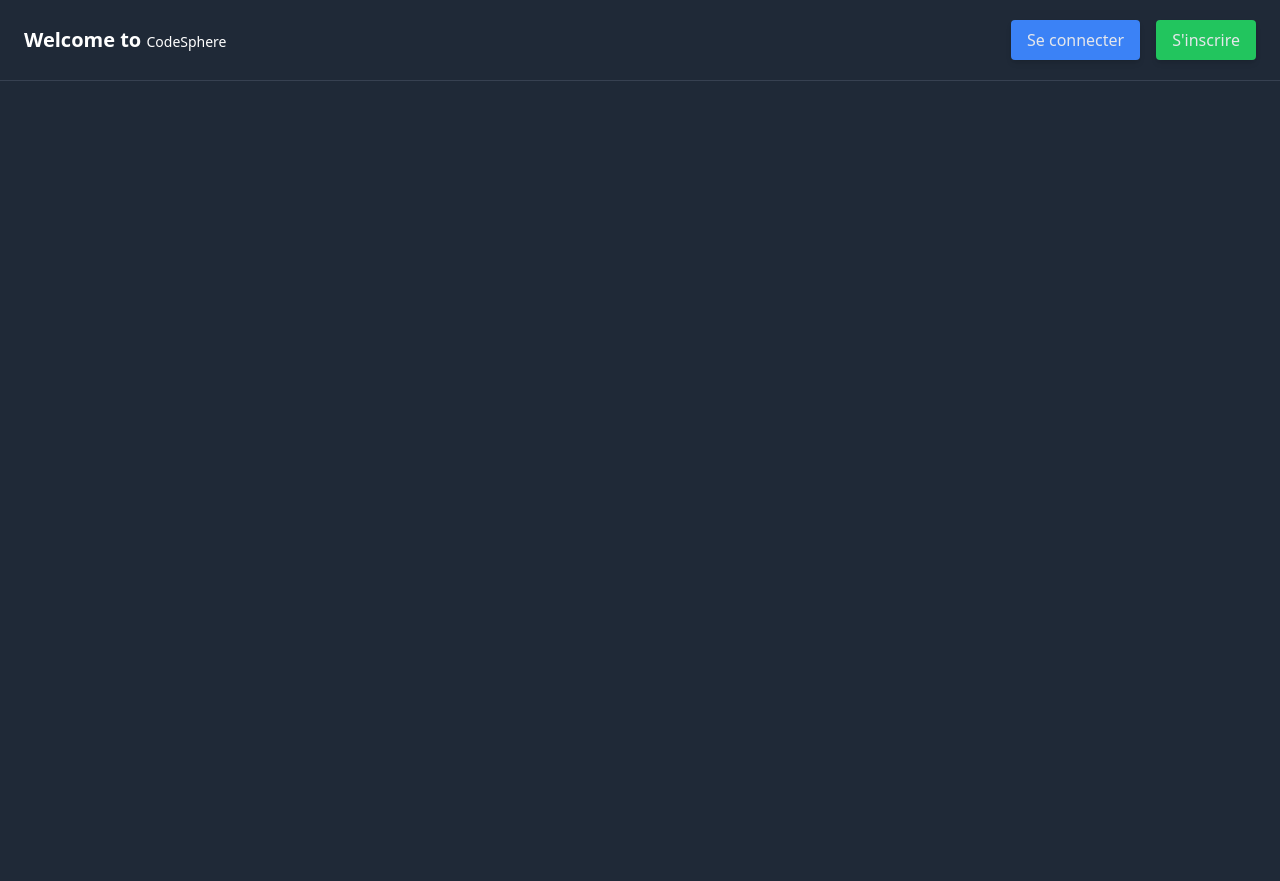
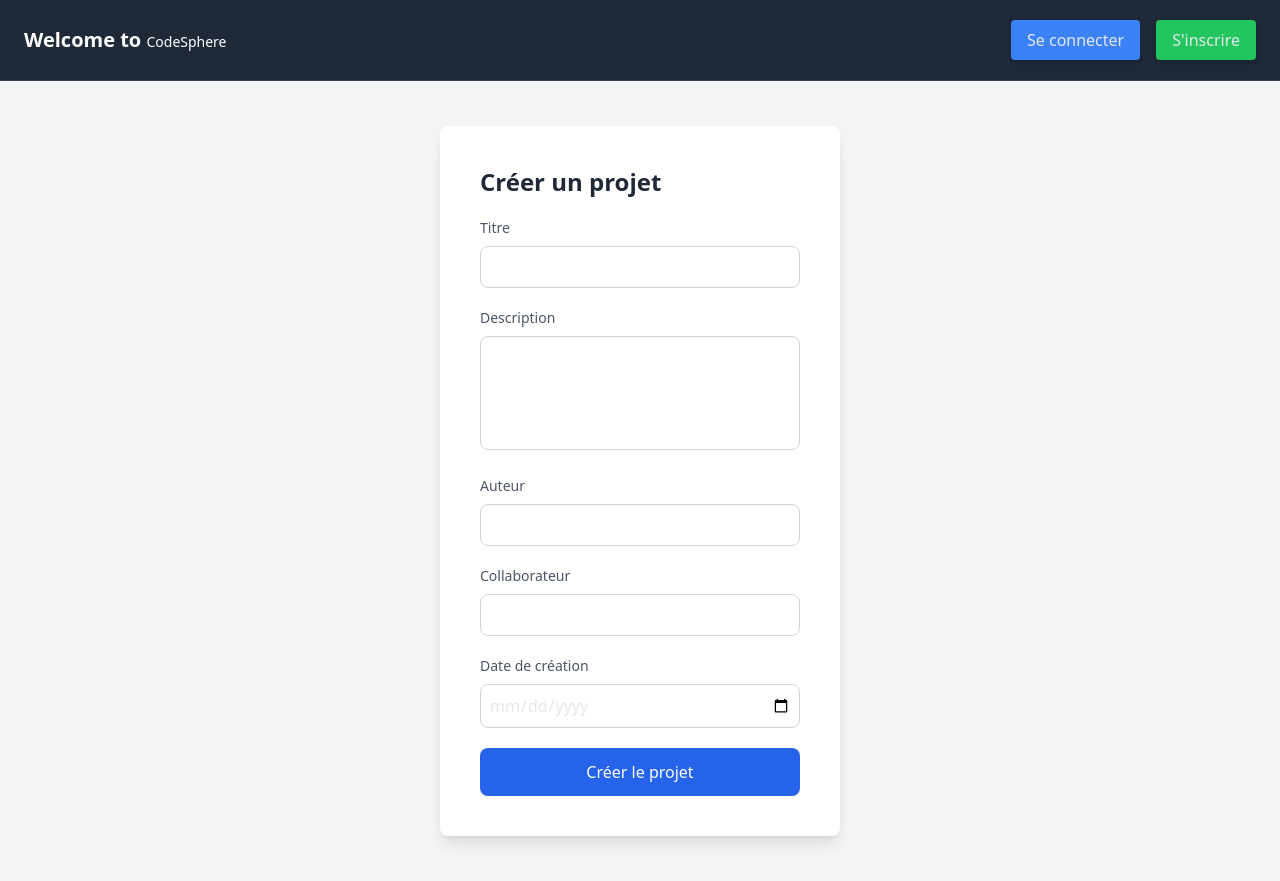
Before and after one commit to danou294/CodeSphere, a React (Vite) app: page /create-project in a window 1280 px wide. Built offline with nearby package versions, Linux system fonts and the light colour scheme; no server answers.

Commit message:
gestion_project_beginning

```diff
--- a/src/App.jsx
+++ b/src/App.jsx
@@ -8,6 +8,7 @@ import LoginForm from './components/Auth/LoginForm';
 import ForgotPasswordForm from "./components/Auth/ForgotPasswordForm.jsx";
 import Home from './components/Home';
 import ProjectList from './components/ProjectCRUD/ProjectList'; // Importez le composant ProjectList
+import CreateProject from "./components/ProjectCRUD/CreateProject.jsx";
 
 // Composant PrivateRoute qui vérifie si l'utilisateur est connecté avant de rendre le composant
 const PrivateRoute = ({ element, ...rest }) => {
@@ -32,6 +33,7 @@ function App() {
                         <Route path="/" element={<Home />} />
                         <Route path="/editor" element={<Tabs />} />
                         <Route path="/projectlist" element={<PrivateRoute element={<ProjectList />} />} /> {/* Utilisation de PrivateRoute ici */}
+                        <Route path="/create-project" element={<CreateProject />} />
                     </Routes>
                 </div>
             </Router>
--- a/src/components/ProjectCRUD/CreateProject.jsx
+++ b/src/components/ProjectCRUD/CreateProject.jsx
@@ -1,53 +1,83 @@
 import React, { useState } from 'react';
 import { useNavigate } from 'react-router-dom';
-import { addDoc, collection } from 'firebase/firestore';
-import { firestore } from '../../firebaseConfig';
 
-const CreateProject = () => {
+function CreateProjectForm() {
+    const [title, setTitle] = useState('');
+    const [description, setDescription] = useState('');
+    const [author, setAuthor] = useState('');
+    const [collaborator, setCollaborator] = useState('');
+    const [creationDate, setCreationDate] = useState('');
     const navigate = useNavigate();
-    const [projectData, setProjectData] = useState({
-        projectName: '',
-        description: '',
-    });
-    const [error, setError] = useState('');
 
-    const handleInputChange = (e) => {
-        const { name, value } = e.target;
-        setProjectData({ ...projectData, [name]: value });
-    };
-
-    const handleSubmit = async (e) => {
+    const handleSubmit = (e) => {
         e.preventDefault();
-        setError('');
-
-        try {
-            const projectsRef = collection(firestore, 'projects');
-            await addDoc(projectsRef, projectData);
-
-            navigate('/'); // Rediriger vers la page d'accueil après la création du projet
-        } catch (error) {
-            setError('Une erreur s\'est produite lors de la création du projet.');
-            console.error('Error creating project:', error);
-        }
+        // Ajoutez ici la logique pour enregistrer le projet
+        console.log("Projet créé avec succès !");
+        navigate('/projectlist'); // Rediriger vers la liste des projets après la création
     };
 
     return (
-        <div className="container mx-auto mt-10">
-            <h2 className="text-2xl font-bold mb-4">Créer un nouveau projet</h2>
-            <form onSubmit={handleSubmit} className="max-w-md mx-auto" autoComplete="off">
-                {error && <p className="text-red-500">{error}</p>}
-                <div className="mb-4">
-                    <label htmlFor="projectName" className="block mb-2 font-medium text-gray-600">Nom du projet</label>
-                    <input type="text" id="projectName" name="projectName" value={projectData.projectName} onChange={handleInputChange} className="w-full p-2 border border-gray-300 rounded-lg" required />
+        <div className="flex justify-center items-center h-screen bg-gray-100">
+            <form onSubmit={handleSubmit} className="p-10 bg-white rounded-lg shadow-lg min-w-[400px]">
+                <h2 className="text-2xl font-bold mb-5 text-gray-800">Créer un projet</h2>
+                <div className="mb-5">
+                    <label htmlFor="title" className="block mb-2 text-sm font-medium text-gray-600">Titre</label>
+                    <input
+                        type="text"
+                        id="title"
+                        value={title}
+                        onChange={(e) => setTitle(e.target.value)}
+                        required
+                        className="w-full p-2 border border-gray-300 rounded-lg focus:outline-none focus:border-blue-500"
+                    />
                 </div>
-                <div className="mb-4">
-                    <label htmlFor="description" className="block mb-2 font-medium text-gray-600">Description</label>
-                    <textarea id="description" name="description" value={projectData.description} onChange={handleInputChange} className="w-full p-2 border border-gray-300 rounded-lg" rows="4" required />
+                <div className="mb-5">
+                    <label htmlFor="description" className="block mb-2 text-sm font-medium text-gray-600">Description</label>
+                    <textarea
+                        id="description"
+                        value={description}
+                        onChange={(e) => setDescription(e.target.value)}
+                        required
+                        className="w-full p-2 border border-gray-300 rounded-lg focus:outline-none focus:border-blue-500 resize-none"
+                        rows={4}
+                    />
                 </div>
-                <button type="submit" className="bg-blue-500 text-white px-4 py-2 rounded-md font-medium">Créer le projet</button>
+                <div className="mb-5">
+                    <label htmlFor="author" className="block mb-2 text-sm font-medium text-gray-600">Auteur</label>
+                    <input
+                        type="text"
+                        id="author"
+                        value={author}
+                        onChange={(e) => setAuthor(e.target.value)}
+                        required
+                        className="w-full p-2 border border-gray-300 rounded-lg focus:outline-none focus:border-blue-500"
+                    />
+                </div>
+                <div className="mb-5">
+                    <label htmlFor="collaborator" className="block mb-2 text-sm font-medium text-gray-600">Collaborateur</label>
+                    <input
+                        type="text"
+                        id="collaborator"
+                        value={collaborator}
+                        onChange={(e) => setCollaborator(e.target.value)}
+                        className="w-full p-2 border border-gray-300 rounded-lg focus:outline-none focus:border-blue-500"
+                    />
+                </div>
+                <div className="mb-5">
+                    <label htmlFor="creationDate" className="block mb-2 text-sm font-medium text-gray-600">Date de création</label>
+                    <input
+                        type="date"
+                        id="creationDate"
+                        value={creationDate}
+                        onChange={(e) => setCreationDate(e.target.value)}
+                        required
+                        className="w-full p-2 border border-gray-300 rounded-lg focus:outline-none focus:border-blue-500"
+                    />
+                </div>
+                <button type="submit" className="w-full p-3 bg-blue-600 text-white rounded-lg font-medium">Créer le projet</button>
             </form>
         </div>
     );
-};
+}
 
-export default CreateProject;
+export default CreateProjectForm;
--- a/src/components/ProjectCRUD/ProjectList.jsx
+++ b/src/components/ProjectCRUD/ProjectList.jsx
@@ -1,11 +1,31 @@
-// ProjectList.jsx
 import React from 'react';
+import { Link } from 'react-router-dom'; // Importer Link pour créer des liens dans React Router
+
 
 const ProjectList = () => {
+    const projects = [
+        { title: 'Projet 1', description: 'Description du projet 1' },
+        { title: 'Projet 2', description: 'Description du projet 2' },
+        { title: 'Projet 3', description: 'Description du projet 3' },
+        // Ajoutez plus de projets si nécessaire
+    ];
+
     return (
-        <div className="text-center p-10">
-            <h2 className="text-2xl font-bold mb-5">Liste des projets</h2>
-            <p>En construction...</p>
+        <div className="container mx-auto">
+            <h1 className="text-3xl font-bold mt-5 mb-8">Liste des projets</h1>
+            <div className="grid grid-cols-3 gap-4">
+                {projects.map((project, index) => (
+                    <div key={index} className="bg-gray-200 p-6 rounded cursor-pointer hover:shadow-lg transition duration-300 ease-in-out transform hover:-translate-y-1">
+                        <h2 className="text-xl font-semibold mb-3 text-blue-500">{project.title}</h2>
+                        <p className="text-gray-700">{project.description}</p>
+                    </div>
+                ))}
+            </div>
+            <Link to="/create-project">
+                <button className="bg-blue-500 hover:bg-blue-700 text-white font-bold py-2 px-4 rounded">
+                    <span className="text-lg">+</span> Ajouter un projet
+                </button>
+            </Link>
         </div>
     );
 };
--- a/src/firebaseConfig.js
+++ b/src/firebaseConfig.js
@@ -1,9 +1,7 @@
- // Import the functions you need from the SDKs you need
+// Import the functions you need from the SDKs you need
 import { initializeApp } from "firebase/app";
 import { getAuth } from "firebase/auth";
 import { getFirestore } from "firebase/firestore";
-
-
 
 // Your web app's Firebase configuration
 const firebaseConfig = {
@@ -16,6 +14,7 @@ const firebaseConfig = {
     measurementId: "G-F9QB7JWK5N"
 };
 
+// Initialize Firebase
 const app = initializeApp(firebaseConfig);
 const firestore = getFirestore(app);
 const auth = getAuth(app);
```
